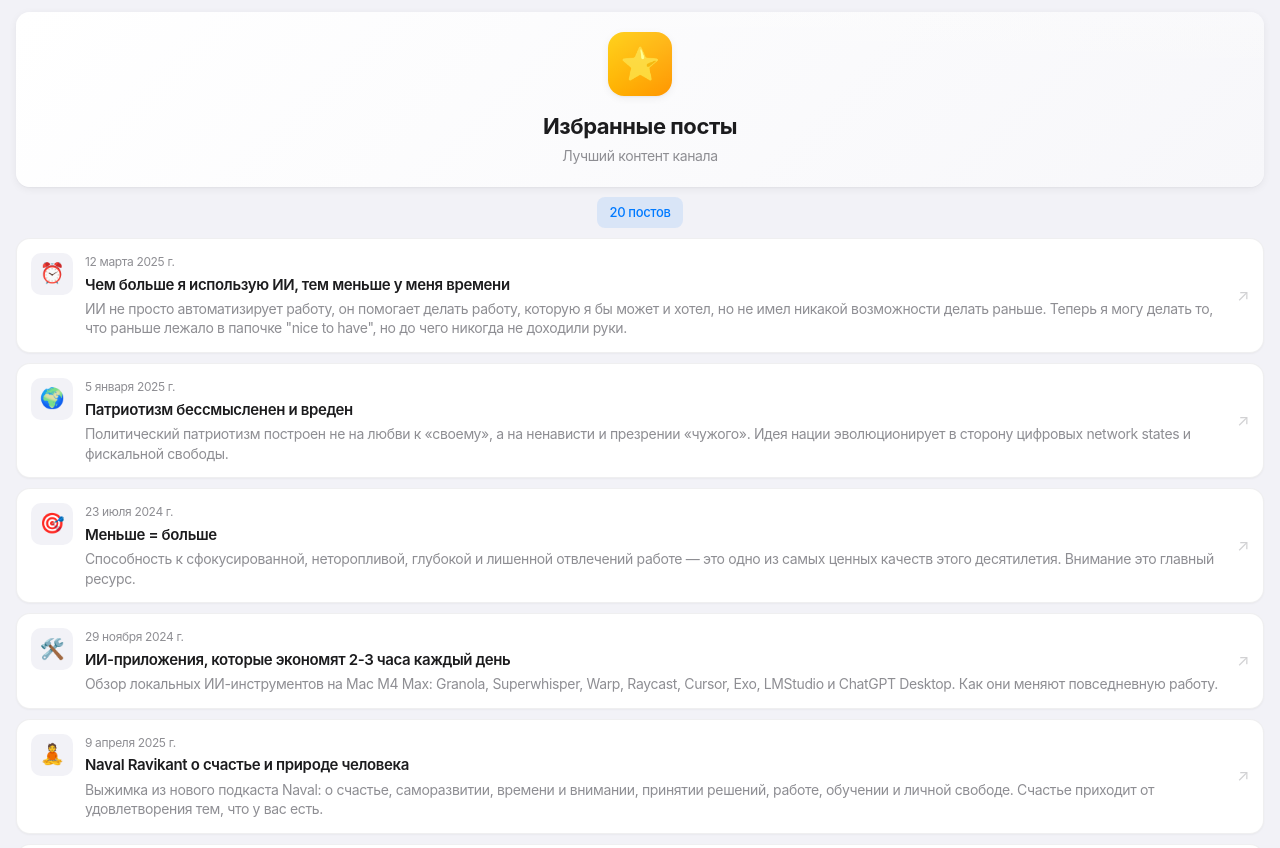
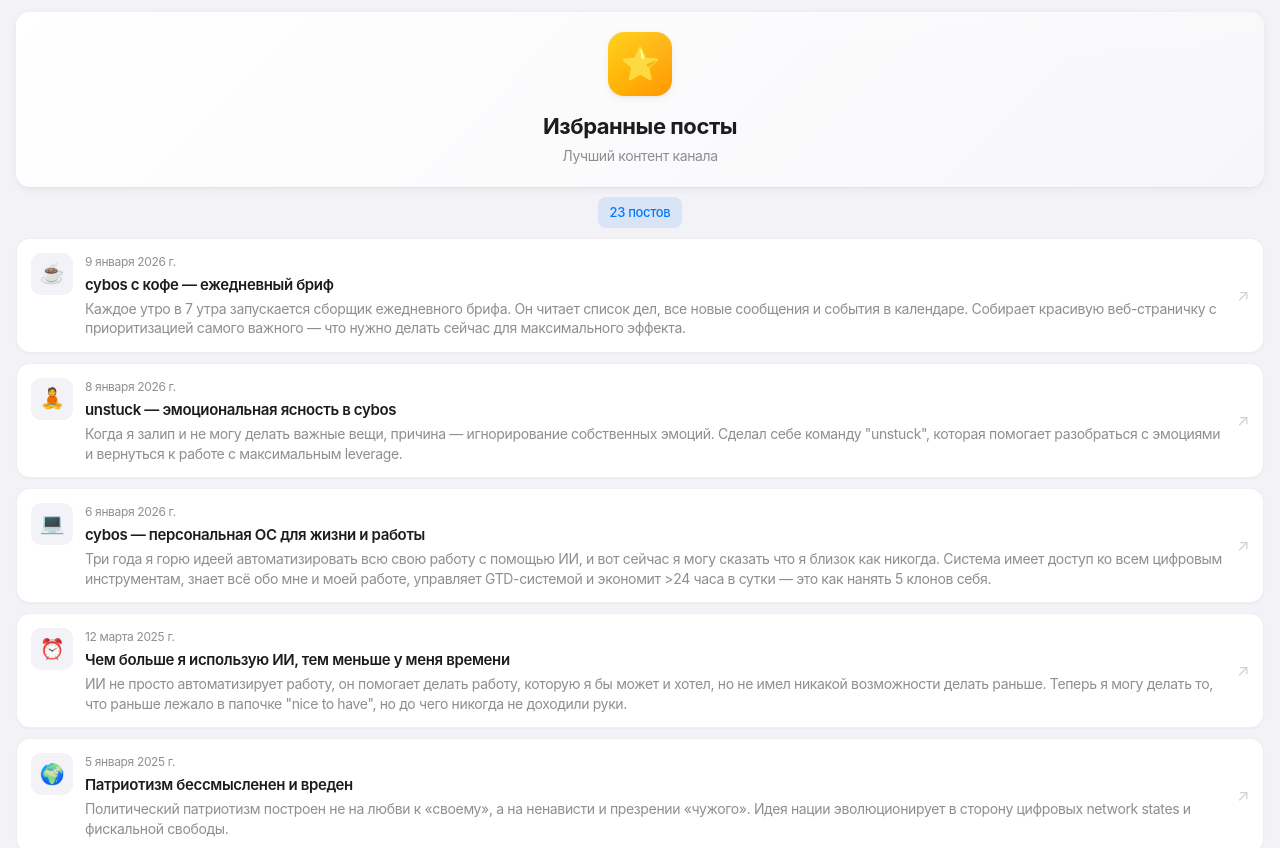
Before and after one commit to Gerstep/ce-mini-app, a React (Vite) app: page /ce-mini-app/posts in a window 1280 px wide. Shown: the top 848 px of the page. Built offline with nearby package versions, Linux system fonts and the light colour scheme.

Commit message:
Add cybos posts to featured posts and remove consulting price

```diff
--- a/src/data/posts.ts
+++ b/src/data/posts.ts
@@ -8,6 +8,30 @@ export interface FeaturedPost {
 }
 
 export const featuredPosts: FeaturedPost[] = [
+  {
+    id: '2772',
+    title: 'cybos с кофе — ежедневный бриф',
+    description: 'Каждое утро в 7 утра запускается сборщик ежедневного брифа. Он читает список дел, все новые сообщения и события в календаре. Собирает красивую веб-страничку с приоритизацией самого важного — что нужно делать сейчас для максимального эффекта.',
+    link: 'https://t.me/cryptoEssay/2772',
+    emoji: '☕',
+    date: '9 января 2026 г.',
+  },
+  {
+    id: '2769',
+    title: 'unstuck — эмоциональная ясность в cybos',
+    description: 'Когда я залип и не могу делать важные вещи, причина — игнорирование собственных эмоций. Сделал себе команду "unstuck", которая помогает разобраться с эмоциями и вернуться к работе с максимальным leverage.',
+    link: 'https://t.me/cryptoEssay/2769',
+    emoji: '🧘',
+    date: '8 января 2026 г.',
+  },
+  {
+    id: '2764',
+    title: 'cybos — персональная ОС для жизни и работы',
+    description: 'Три года я горю идеей автоматизировать всю свою работу с помощью ИИ, и вот сейчас я могу сказать что я близок как никогда. Система имеет доступ ко всем цифровым инструментам, знает всё обо мне и моей работе, управляет GTD-системой и экономит >24 часа в сутки — это как нанять 5 клонов себя.',
+    link: 'https://t.me/cryptoEssay/2764',
+    emoji: '💻',
+    date: '6 января 2026 г.',
+  },
   {
     id: '2287',
     title: 'Чем больше я использую ИИ, тем меньше у меня времени',
--- a/src/pages/Opportunities.tsx
+++ b/src/pages/Opportunities.tsx
@@ -2,7 +2,6 @@ import { useEffect } from 'react';
 import { useNavigate } from 'react-router-dom';
 import { useTelegram } from '../hooks/useTelegram';
 import { useAnalytics } from '../hooks/useAnalytics';
-import { consultationPrice } from '../data/pricing';
 
 interface OpportunityCard {
   id: string;
@@ -21,7 +20,7 @@ const opportunities: OpportunityCard[] = [
     icon: '💼',
     iconStyle: 'linear-gradient(135deg, #007aff 0%, #0055d4 100%)',
     title: 'Консультации',
-    description: `Персональные консультации — ${consultationPrice}`,
+    description: 'Персональные консультации',
     details: [
       'Венчурные стартапы',
       'AI-продукты',
@@ -97,7 +96,7 @@ export function Opportunities() {
             >
               <div className="flex items-start gap-3 mb-4">
                 <div
-                  className="w-12 h-12 rounded-xl flex items-center justify-center text-2xl flex-shrink-0"
+                  className="w-12 h-12 rounded-xl flex items-center justify-center text-2xl shrink-0"
                   style={{ background: opp.iconStyle }}
                 >
                   <span className="drop-shadow-sm">{opp.icon}</span>
```
